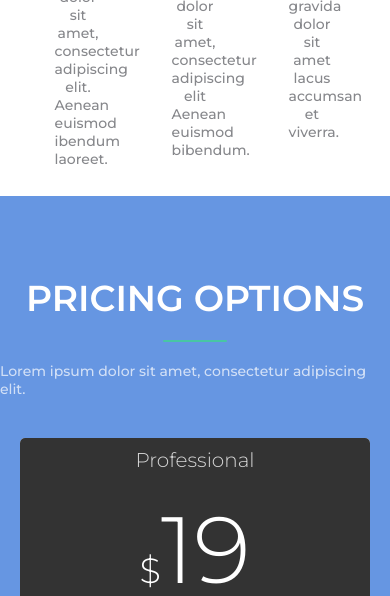
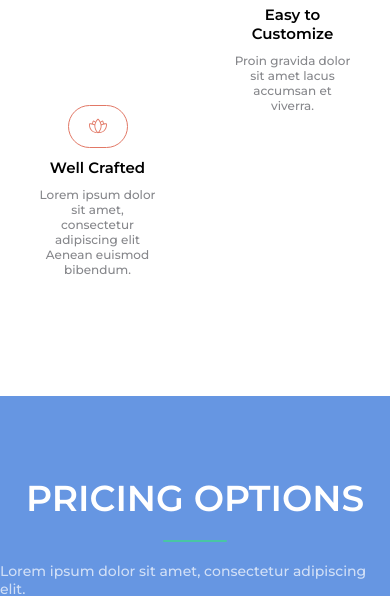
Before and after one commit to vkurilo/Egzaminas, a website: page index.html in a window 390 px wide. Shown: the part 2727-3323 px from the top of the page. Drawn offline with nearby package versions, Linux system fonts and the light colour scheme.

Commit message:
awesome section media done

```diff
--- a/scss/awesome.scss
+++ b/scss/awesome.scss
@@ -5,6 +5,7 @@
     width: 100%;
     height:600px;
     gap:20px;
+    overflow: hidden;
 
     .info-1{
         display: flex;
@@ -44,12 +45,13 @@
         flex-wrap: wrap;
         .info-2-inside{
             display: flex;
-            justify-content: center;
+
             align-items: center;
             flex-direction: column;
             width: 30%;
             height: 200px;
             gap:20px;
+
             h3{
                 font-size: 20px;
 
@@ -64,7 +66,7 @@
                 height: 50px;
                 width: 50px;
                 border: 1px solid #E27866;
-                border-radius: 60px;
+                border-radius: 50px;
                 display: flex;
 
                 align-items: center;
@@ -77,3 +79,82 @@
         }
     }
 }
+
+@media (max-width: 1037px){
+    .section-2{
+        .info-2{
+            .info-2-inside{
+                h3{
+                    font-size: 15px;
+                }
+                p{
+                    font-size: 12px;
+                }
+            }
+        }
+    }
+
+}
+
+
+
+
+@media (max-width: 1267px){
+    .section-2{
+        .info-2{
+            .info-2-inside{
+                gap:10px;
+            }
+        }
+    }
+
+}
+
+
+
+@media (max-width: 900px){
+    .section-2{
+        gap:0;
+        .info-2{
+            height:300px;
+            .info-2-inside{
+                height: 250px;
+                padding-top: 20px;
+
+            }
+        }
+    }
+}
+
+@media (max-width: 650px){
+    .section-2{
+        height: 800px;
+        .info-1{
+            h2{
+                font-size: 25px;
+            }
+            p{font-size: 12px;
+            }
+        }
+        .info-2{
+            flex-direction: column;
+            height:700px;
+            .info-2-inside{
+                height: 300px;
+                text-align: center;
+                p{
+                    height: 100%;
+                    max-width: 100%;
+                }
+                .logo-container{
+                    height: 60px;
+                    width: 60px;
+                    border-radius: 100px;
+                }
+               img{
+                height: 18px;
+               }
+            }
+        }
+    }
+}
```
Also changed, not shown: app/css/style.css.
